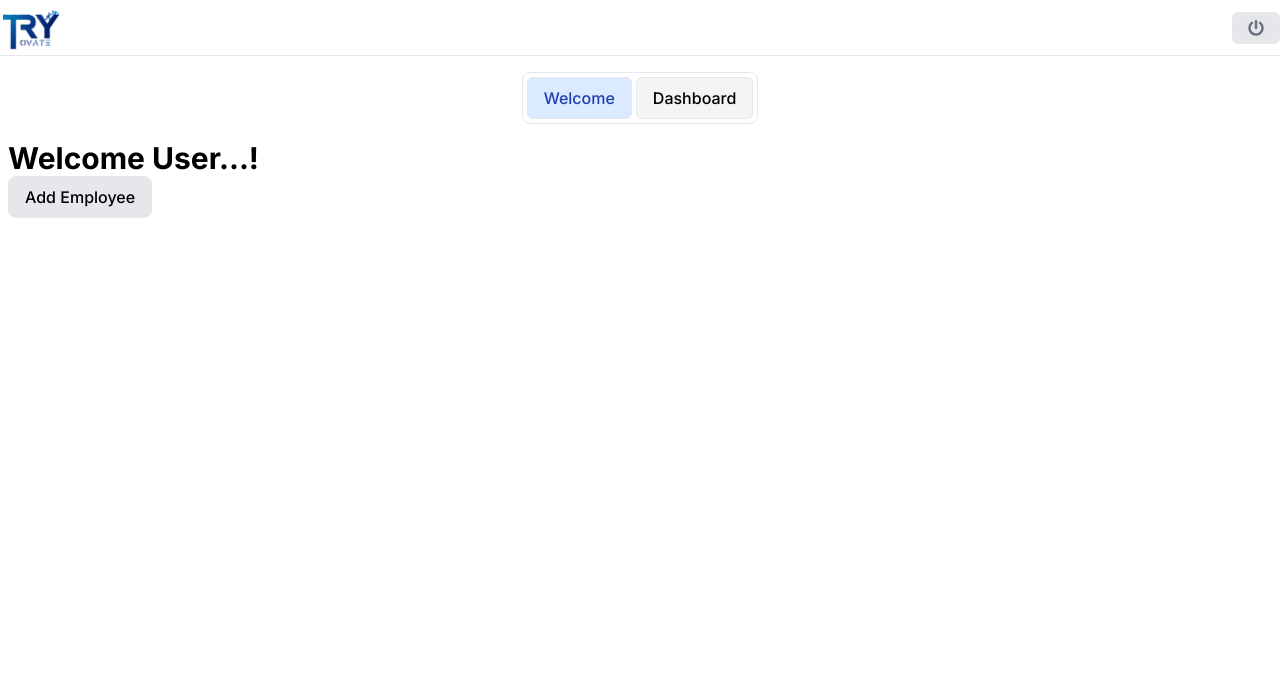
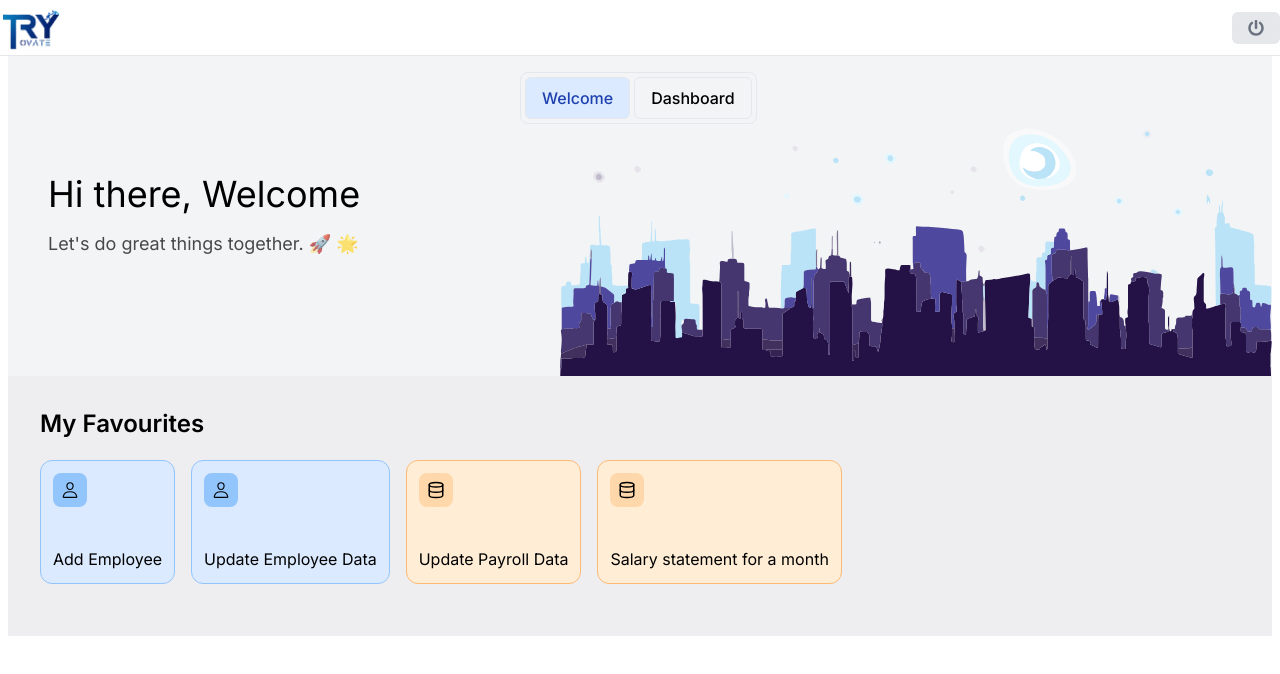
Before and after one commit to trysoltryovate/tryovate_app, a React (Vite) app: page /home in a window 1280 px wide. Shown: the top 674 px of the page. Built offline with nearby package versions, Linux system fonts and the light colour scheme.

Commit message:
feat: added welcome section in the home page

```diff
--- a/src/index.css
+++ b/src/index.css
@@ -15,6 +15,10 @@ html {
 
   .lg-ctr {
     @apply mx-auto max-w-[1910px] lg:px-2;
+  }
+
+  .favCard {
+    @apply flex flex-col items-start justify-between gap-y-8 rounded-lg border border-blue-300 bg-blue-100 p-2 transition-all duration-200 ease-in hover:scale-105 hover:bg-blue-200 hover:shadow-xl md:gap-y-10 md:p-3 lg:rounded-xl;
   }
 
   /* Scrollbar Track (Background) */
@@ -43,6 +47,12 @@ html {
   /* Scrollbar Corner (if applicable) */
   *::-webkit-scrollbar-corner {
     background-color: transparent;
+  }
+
+  .welcome-bg {
+    background-image: url(./assets/evening_illustration.svg);
+    background-repeat: no-repeat;
+    background-position: bottom right;
   }
 }
 
--- a/src/pages/dashboard/Home.jsx
+++ b/src/pages/dashboard/Home.jsx
@@ -11,7 +11,7 @@ export default function Home() {
       <SecondaryNavbar />
 
       <main className="lg-ctr relative min-h-screen w-full">
-        <div className="m-3 mx-auto flex w-max items-center justify-center gap-x-1 rounded-lg border p-1 md:my-4">
+        <div className="absolute left-[50%] right-[50%] m-3 mx-auto flex w-max translate-x-[-120px] items-center justify-center gap-x-1 rounded-lg border p-1 md:my-4">
           <button
             onClick={() => setShowDashboard(true)}
             className={`rounded-md border px-4 py-2 font-medium hover:shadow-md ${showDashboard ? "bg-blue-100 text-blue-800 hover:bg-blue-200" : "bg-gray-100 hover:bg-gray-200"}`}
--- a/src/pages/dashboard/Welcome.jsx
+++ b/src/pages/dashboard/Welcome.jsx
@@ -1,17 +1,61 @@
+import { FiDatabase } from "react-icons/fi";
+import { IoPersonOutline } from "react-icons/io5";
 import { Link } from "react-router-dom";
 
 export default function Welcome() {
   return (
     <>
-      <section>
-        <h1 className="text-3xl font-bold">Welcome User...!</h1>
+      <div className="">
+        <section className="welcome-bg flex min-h-[40vh] w-full flex-col justify-center gap-y-3 bg-gray-100 p-6 md:gap-y-4 md:p-8 lg:p-10">
+          <p className="text-2xl md:text-3xl lg:text-4xl">Hi there, Welcome</p>
 
-        <Link to={"/employee/add-employee"}>
-          <button className="rounded-lg border bg-gray-200 px-4 py-2 font-medium hover:bg-gray-300 hover:shadow-md">
-            Add Employee
-          </button>
-        </Link>
-      </section>
+          <p className="text-lg opacity-70">
+            Let's do great things together. 🚀 🌟
+          </p>
+        </section>
+
+        <section className="bg-[#EEEDEF] p-3 md:p-6 lg:p-8">
+          <h5 className="text-xl font-semibold md:text-2xl">My Favourites</h5>
+          <div className="flex h-auto w-full flex-wrap items-center gap-3 py-5 md:gap-4">
+            <Link to={"/employee/add-employee"}>
+              <div className={`favCard`}>
+                <span className="rounded-lg bg-blue-300 p-1 text-lg md:p-2">
+                  <IoPersonOutline />
+                </span>
+                <h4 className="text-base">Add Employee</h4>
+              </div>
+            </Link>
+            <Link to={"/employee/add-employee"}>
+              <div className={`favCard`}>
+                <span className="rounded-lg bg-blue-300 p-1 text-lg md:p-2">
+                  <IoPersonOutline />
+                </span>
+                <h4 className="text-base">Update Employee Data</h4>
+              </div>
+            </Link>
+            <Link to={"/employee/add-employee"}>
+              <div
+                className={`favCard border-orange-300 bg-orange-100 hover:bg-orange-100`}
+              >
+                <span className="rounded-lg bg-orange-200 p-1 text-lg md:p-2">
+                  <FiDatabase />
+                </span>
+                <h4 className="text-base">Update Payroll Data</h4>
+              </div>
+            </Link>
+            <Link to={"/employee/add-employee"}>
+              <div
+                className={`favCard border-orange-300 bg-orange-100 hover:bg-orange-100`}
+              >
+                <span className="rounded-lg bg-orange-200 p-1 text-lg md:p-2">
+                  <FiDatabase />
+                </span>
+                <h4 className="text-base">Salary statement for a month</h4>
+              </div>
+            </Link>
+          </div>
+        </section>
+      </div>
     </>
   );
 }
```
Also changed, not shown: src/components/FavCard.jsx (added).
